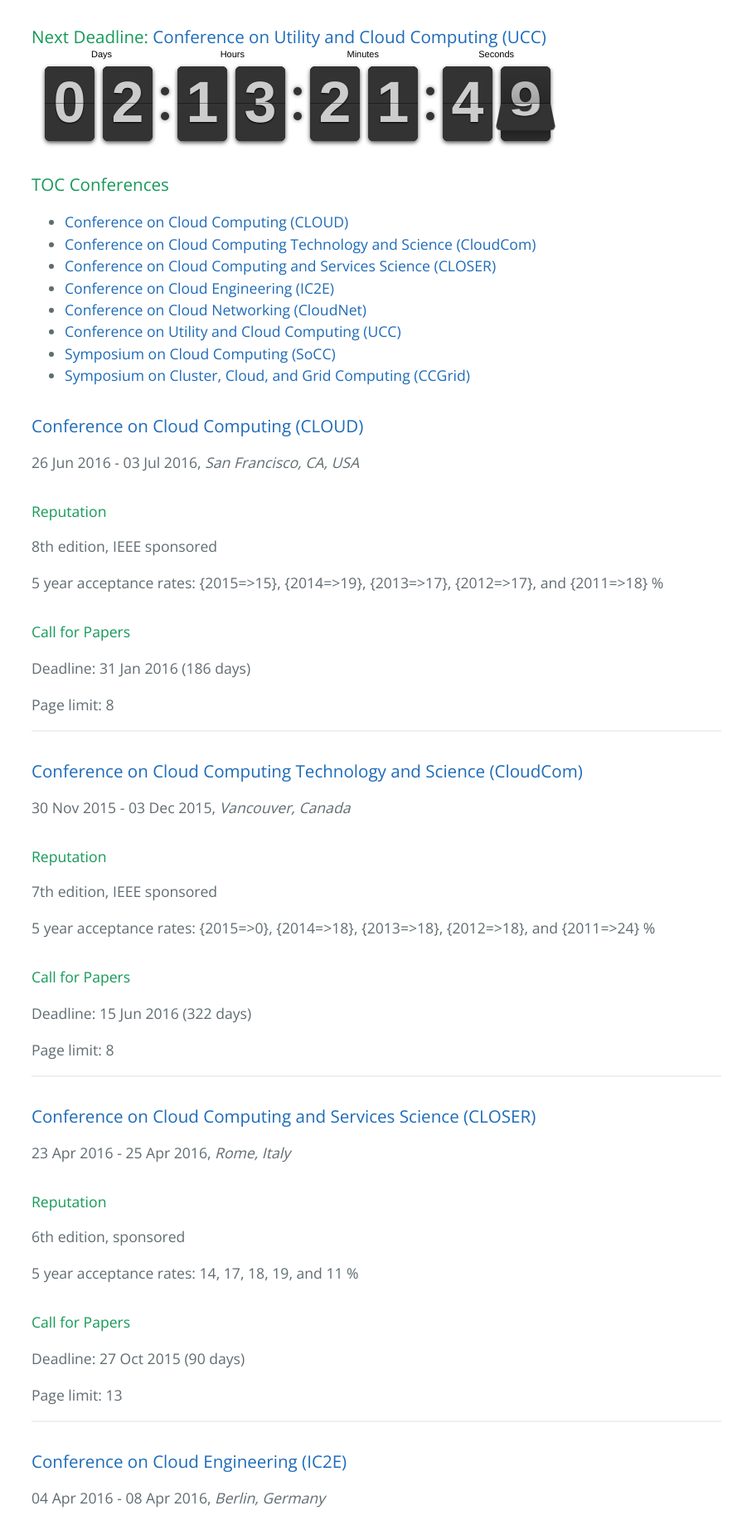
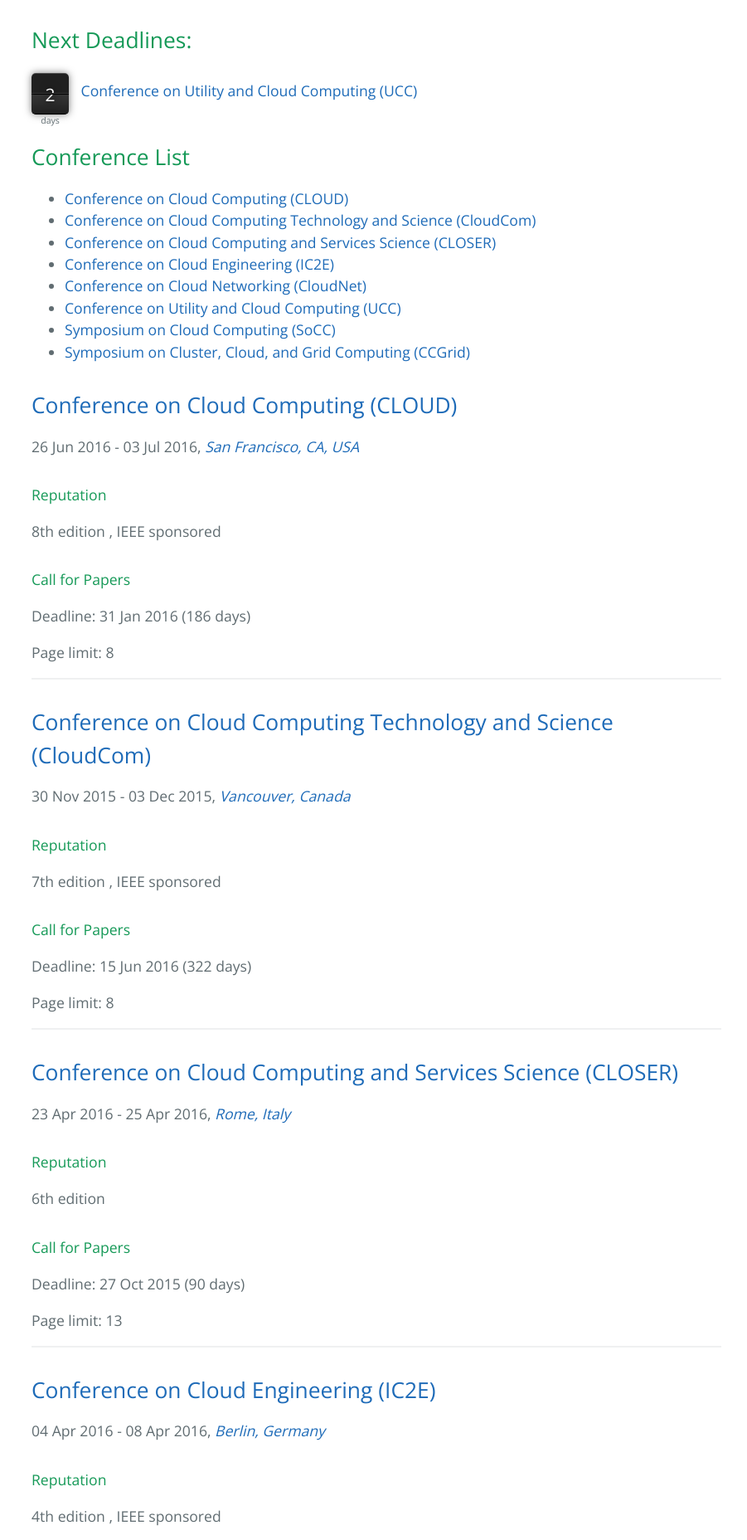
Before and after one commit to stefan-kolb/cloud-conferences, a Jekyll site: the page built from index.html, in a window 1280 px wide. Shown: the part 320-2176 px from the top of the page at 83% size, without its empty margins (186-1087 px from the left). Built offline with Jekyll 4.4.1, drawn with Linux system fonts in a browser that asks for light colours; nearby versions of some CDN libraries; some of the changed text lies outside the part shown.

Commit message:
Location links, cleanup

```diff
--- a/_layouts/default.html
+++ b/_layouts/default.html
@@ -8,8 +8,8 @@
     <link href='http://fonts.googleapis.com/css?family=Open+Sans:400,700' rel='stylesheet' type='text/css'>
     <link rel="stylesheet" type="text/css" href="css/stylesheet.css" media="screen">
     <link rel="stylesheet" type="text/css" href="css/github-light.css" media="screen">
+    <link rel="stylesheet" type="text/css" href="css/time.css" media="screen">
     <script src="//code.jquery.com/jquery-2.1.4.min.js"></script>
-    <link rel="stylesheet" href="css/flipclock.css">
   </head>
   <body>
     <section class="page-header">
@@ -27,7 +27,6 @@
       </footer>
     </section>
 
-    <script src="js/flipclock.min.js"></script>
     <script src="js/jquery.countdown.min.js"></script>
   </body>
 </html>
--- a/css/flipclock.css
+++ /dev/null
@@ -1,431 +0,0 @@
-/* Get the bourbon mixin from http://bourbon.io */
-/* Reset */
-.flip-clock-wrapper * {
-    -webkit-box-sizing: border-box;
-    -moz-box-sizing: border-box;
-    -ms-box-sizing: border-box;
-    -o-box-sizing: border-box;
-    box-sizing: border-box;
-    -webkit-backface-visibility: hidden;
-    -moz-backface-visibility: hidden;
-    -ms-backface-visibility: hidden;
-    -o-backface-visibility: hidden;
-    backface-visibility: hidden;
-}
-
-.flip-clock-wrapper a {
-  cursor: pointer;
-  text-decoration: none;
-  color: #ccc; }
-
-.flip-clock-wrapper a:hover {
-  color: #fff; }
-
-.flip-clock-wrapper ul {
-  list-style: none; }
-
-.flip-clock-wrapper.clearfix:before,
-.flip-clock-wrapper.clearfix:after {
-  content: " ";
-  display: table; }
-
-.flip-clock-wrapper.clearfix:after {
-  clear: both; }
-
-.flip-clock-wrapper.clearfix {
-  *zoom: 1; }
-
-/* Main */
-.flip-clock-wrapper {
-  font: normal 11px "Helvetica Neue", Helvetica, sans-serif;
-  -webkit-user-select: none; }
-
-.flip-clock-meridium {
-  background: none !important;
-  box-shadow: 0 0 0 !important;
-  font-size: 36px !important; }
-
-.flip-clock-meridium a { color: #313333; }
-
-.flip-clock-wrapper {
-  text-align: center;
-  position: relative;
-  width: 100%;
-  margin: 1em;
-}
-
-.flip-clock-wrapper:before,
-.flip-clock-wrapper:after {
-    content: " "; /* 1 */
-    display: table; /* 2 */
-}
-.flip-clock-wrapper:after {
-    clear: both;
-}
-
-/* Skeleton */
-.flip-clock-wrapper ul {
-  position: relative;
-  float: left;
-  margin: 5px;
-  width: 60px;
-  height: 90px;
-  font-size: 80px;
-  font-weight: bold;
-  line-height: 87px;
-  border-radius: 6px;
-  background: #000;
-}
-
-.flip-clock-wrapper ul li {
-  z-index: 1;
-  position: absolute;
-  left: 0;
-  top: 0;
-  width: 100%;
-  height: 100%;
-  line-height: 87px;
-  text-decoration: none !important;
-}
-
-.flip-clock-wrapper ul li:first-child {
-  z-index: 2; }
-
-.flip-clock-wrapper ul li a {
-  display: block;
-  height: 100%;
-  -webkit-perspective: 200px;
-  -moz-perspective: 200px;
-  perspective: 200px;
-  margin: 0 !important;
-  overflow: visible !important;
-  cursor: default !important; }
-
-.flip-clock-wrapper ul li a div {
-  z-index: 1;
-  position: absolute;
-  left: 0;
-  width: 100%;
-  height: 50%;
-  font-size: 80px;
-  overflow: hidden;
-  outline: 1px solid transparent; }
-
-.flip-clock-wrapper ul li a div .shadow {
-  position: absolute;
-  width: 100%;
-  height: 100%;
-  z-index: 2; }
-
-.flip-clock-wrapper ul li a div.up {
-  -webkit-transform-origin: 50% 100%;
-  -moz-transform-origin: 50% 100%;
-  -ms-transform-origin: 50% 100%;
-  -o-transform-origin: 50% 100%;
-  transform-origin: 50% 100%;
-  top: 0; }
-
-.flip-clock-wrapper ul li a div.up:after {
-  content: "";
-  position: absolute;
-  top: 44px;
-  left: 0;
-  z-index: 5;
-  width: 100%;
-  height: 3px;
-  background-color: #000;
-  background-color: rgba(0, 0, 0, 0.4); }
-
-.flip-clock-wrapper ul li a div.down {
-  -webkit-transform-origin: 50% 0;
-  -moz-transform-origin: 50% 0;
-  -ms-transform-origin: 50% 0;
-  -o-transform-origin: 50% 0;
-  transform-origin: 50% 0;
-  bottom: 0;
-  border-bottom-left-radius: 6px;
-  border-bottom-right-radius: 6px;
-}
-
-.flip-clock-wrapper ul li a div div.inn {
-  position: absolute;
-  left: 0;
-  z-index: 1;
-  width: 100%;
-  height: 200%;
-  color: #ccc;
-  text-shadow: 0 1px 2px #000;
-  text-align: center;
-  background-color: #333;
-  border-radius: 6px;
-  font-size: 70px; }
-
-.flip-clock-wrapper ul li a div.up div.inn {
-  top: 0; }
-
-.flip-clock-wrapper ul li a div.down div.inn {
-  bottom: 0; }
-
-/* PLAY */
-.flip-clock-wrapper ul.play li.flip-clock-before {
-  z-index: 3; }
-
-.flip-clock-wrapper .flip {   box-shadow: 0 2px 5px rgba(0, 0, 0, 0.7); }
-
-.flip-clock-wrapper ul.play li.flip-clock-active {
-  -webkit-animation: asd 0.5s 0.5s linear both;
-  -moz-animation: asd 0.5s 0.5s linear both;
-  animation: asd 0.5s 0.5s linear both;
-  z-index: 5; }
-
-.flip-clock-divider {
-  float: left;
-  display: inline-block;
-  position: relative;
-  width: 20px;
-  height: 100px; }
-
-.flip-clock-divider:first-child {
-  width: 0; }
-
-.flip-clock-dot {
-  display: block;
-  background: #323434;
-  width: 10px;
-  height: 10px;
-  position: absolute;
-  border-radius: 50%;
-  box-shadow: 0 0 5px rgba(0, 0, 0, 0.5);
-  left: 5px; }
-
-.flip-clock-divider .flip-clock-label {
-  position: absolute;
-  top: -1.5em;
-  right: -86px;
-  color: black;
-  text-shadow: none; }
-
-.flip-clock-divider.minutes .flip-clock-label {
-  right: -88px; }
-
-.flip-clock-divider.seconds .flip-clock-label {
-  right: -91px; }
-
-.flip-clock-dot.top {
-  top: 30px; }
-
-.flip-clock-dot.bottom {
-  bottom: 30px; }
-
-@-webkit-keyframes asd {
-  0% {
-    z-index: 2; }
-
-  20% {
-    z-index: 4; }
-
-  100% {
-    z-index: 4; } }
-
-@-moz-keyframes asd {
-  0% {
-    z-index: 2; }
-
-  20% {
-    z-index: 4; }
-
-  100% {
-    z-index: 4; } }
-
-@-o-keyframes asd {
-  0% {
-    z-index: 2; }
-
-  20% {
-    z-index: 4; }
-
-  100% {
-    z-index: 4; } }
-
-@keyframes asd {
-  0% {
-    z-index: 2; }
-
-  20% {
-    z-index: 4; }
-
-  100% {
-    z-index: 4; } }
-
-.flip-clock-wrapper ul.play li.flip-clock-active .down {
-  z-index: 2;
-  -webkit-animation: turn 0.5s 0.5s linear both;
-  -moz-animation: turn 0.5s 0.5s linear both;
-  animation: turn 0.5s 0.5s linear both; }
-
-@-webkit-keyframes turn {
-  0% {
-    -webkit-transform: rotateX(90deg); }
-
-  100% {
-    -webkit-transform: rotateX(0deg); } }
-
-@-moz-keyframes turn {
-  0% {
-    -moz-transform: rotateX(90deg); }
-
-  100% {
-    -moz-transform: rotateX(0deg); } }
-
-@-o-keyframes turn {
-  0% {
-    -o-transform: rotateX(90deg); }
-
-  100% {
-    -o-transform: rotateX(0deg); } }
-
-@keyframes turn {
-  0% {
-    transform: rotateX(90deg); }
-
-  100% {
-    transform: rotateX(0deg); } }
-
-.flip-clock-wrapper ul.play li.flip-clock-before .up {
-  z-index: 2;
-  -webkit-animation: turn2 0.5s linear both;
-  -moz-animation: turn2 0.5s linear both;
-  animation: turn2 0.5s linear both; }
-
-@-webkit-keyframes turn2 {
-  0% {
-    -webkit-transform: rotateX(0deg); }
-
-  100% {
-    -webkit-transform: rotateX(-90deg); } }
-
-@-moz-keyframes turn2 {
-  0% {
-    -moz-transform: rotateX(0deg); }
-
-  100% {
-    -moz-transform: rotateX(-90deg); } }
-
-@-o-keyframes turn2 {
-  0% {
-    -o-transform: rotateX(0deg); }
-
-  100% {
-    -o-transform: rotateX(-90deg); } }
-
-@keyframes turn2 {
-  0% {
-    transform: rotateX(0deg); }
-
-  100% {
-    transform: rotateX(-90deg); } }
-
-.flip-clock-wrapper ul li.flip-clock-active {
-  z-index: 3; }
-
-/* SHADOW */
-.flip-clock-wrapper ul.play li.flip-clock-before .up .shadow {
-  background: -moz-linear-gradient(top, rgba(0, 0, 0, 0.1) 0%, black 100%);
-  background: -webkit-gradient(linear, left top, left bottom, color-stop(0%, rgba(0, 0, 0, 0.1)), color-stop(100%, black));
-  background: linear, top, rgba(0, 0, 0, 0.1) 0%, black 100%;
-  background: -o-linear-gradient(top, rgba(0, 0, 0, 0.1) 0%, black 100%);
-  background: -ms-linear-gradient(top, rgba(0, 0, 0, 0.1) 0%, black 100%);
-  background: linear, to bottom, rgba(0, 0, 0, 0.1) 0%, black 100%;
-  -webkit-animation: show 0.5s linear both;
-  -moz-animation: show 0.5s linear both;
-  animation: show 0.5s linear both; }
-
-.flip-clock-wrapper ul.play li.flip-clock-active .up .shadow {
-  background: -moz-linear-gradient(top, rgba(0, 0, 0, 0.1) 0%, black 100%);
-  background: -webkit-gradient(linear, left top, left bottom, color-stop(0%, rgba(0, 0, 0, 0.1)), color-stop(100%, black));
-  background: linear, top, rgba(0, 0, 0, 0.1) 0%, black 100%;
-  background: -o-linear-gradient(top, rgba(0, 0, 0, 0.1) 0%, black 100%);
-  background: -ms-linear-gradient(top, rgba(0, 0, 0, 0.1) 0%, black 100%);
-  background: linear, to bottom, rgba(0, 0, 0, 0.1) 0%, black 100%;
-  -webkit-animation: hide 0.5s 0.3s linear both;
-  -moz-animation: hide 0.5s 0.3s linear both;
-  animation: hide 0.5s 0.3s linear both; }
-
-/*DOWN*/
-.flip-clock-wrapper ul.play li.flip-clock-before .down .shadow {
-  background: -moz-linear-gradient(top, black 0%, rgba(0, 0, 0, 0.1) 100%);
-  background: -webkit-gradient(linear, left top, left bottom, color-stop(0%, black), color-stop(100%, rgba(0, 0, 0, 0.1)));
-  background: linear, top, black 0%, rgba(0, 0, 0, 0.1) 100%;
-  background: -o-linear-gradient(top, black 0%, rgba(0, 0, 0, 0.1) 100%);
-  background: -ms-linear-gradient(top, black 0%, rgba(0, 0, 0, 0.1) 100%);
-  background: linear, to bottom, black 0%, rgba(0, 0, 0, 0.1) 100%;
-  -webkit-animation: show 0.5s linear both;
-  -moz-animation: show 0.5s linear both;
-  animation: show 0.5s linear both; }
-
-.flip-clock-wrapper ul.play li.flip-clock-active .down .shadow {
-  background: -moz-linear-gradient(top, black 0%, rgba(0, 0, 0, 0.1) 100%);
-  background: -webkit-gradient(linear, left top, left bottom, color-stop(0%, black), color-stop(100%, rgba(0, 0, 0, 0.1)));
-  background: linear, top, black 0%, rgba(0, 0, 0, 0.1) 100%;
-  background: -o-linear-gradient(top, black 0%, rgba(0, 0, 0, 0.1) 100%);
-  background: -ms-linear-gradient(top, black 0%, rgba(0, 0, 0, 0.1) 100%);
-  background: linear, to bottom, black 0%, rgba(0, 0, 0, 0.1) 100%;
-  -webkit-animation: hide 0.5s 0.3s linear both;
-  -moz-animation: hide 0.5s 0.3s linear both;
-  animation: hide 0.5s 0.2s linear both; }
-
-@-webkit-keyframes show {
-  0% {
-    opacity: 0; }
-
-  100% {
-    opacity: 1; } }
-
-@-moz-keyframes show {
-  0% {
-    opacity: 0; }
-
-  100% {
-    opacity: 1; } }
-
-@-o-keyframes show {
-  0% {
-    opacity: 0; }
-
-  100% {
-    opacity: 1; } }
-
-@keyframes show {
-  0% {
-    opacity: 0; }
-
-  100% {
-    opacity: 1; } }
-
-@-webkit-keyframes hide {
-  0% {
-    opacity: 1; }
-
-  100% {
-    opacity: 0; } }
-
-@-moz-keyframes hide {
-  0% {
-    opacity: 1; }
-
-  100% {
-    opacity: 0; } }
-
-@-o-keyframes hide {
-  0% {
-    opacity: 1; }
-
-  100% {
-    opacity: 0; } }
-
-@keyframes hide {
-  0% {
-    opacity: 1; }
-
-  100% {
-    opacity: 0; } }
--- /dev/null
+++ b/css/time.css
@@ -0,0 +1,59 @@
+.time {
+  border-radius: 5px;
+  box-shadow: 0 0 10px 0 rgba(0,0,0,0.5);
+  display: inline-block;
+  text-align: center;
+  position: relative;
+  height: 50px;
+  width: 45px;
+  margin-right: 10px;
+  perspective: 500px;
+}
+
+.count.top {
+    border-top: 1px solid rgba(255,255,255,0.2);
+    border-bottom: 1px solid rgba(255,255,255,0.1);
+    border-radius: 5px 5px 0 0;
+    height: 50%;
+    transform-origin: 50% 100%;
+}
+
+.count.bottom {
+    background-image: linear-gradient(rgba(255,255,255,0.1), transparent);
+    border-top: 1px solid #000;
+    border-bottom: 1px solid #000;
+    border-radius: 0 0 5px 5px;
+    line-height: 0;
+    height: 50%;
+    top: 50%;
+    transform-origin: 50% 0;
+}
+
+.count {
+    background: #202020;
+    color: #f8f8f8;
+    display: block;
+    font-size: 1.2em;
+    line-height: 2.4em;
+    overflow: hidden;
+    position: absolute;
+    text-align: center;
+    text-shadow: 0 0 10px rgba(0, 0, 0, 0.8);
+    top: 0;
+    width: 100%;
+    transform: translateZ(0);
+    transform-style: flat;
+}
+
+.label {
+  margin-top: 5px;
+  display: block;
+  position: relative;
+  top: 45px;
+  width: 100%;
+  font-size: 0.6em;
+}
+
+.conference {
+  vertical-align: -45%;
+}
--- a/index.html
+++ b/index.html
@@ -4,18 +4,25 @@
 ---
 {% assign conferences = site.data.conferences | sort: "name" %}
 
+<h2>Next Deadlines:</h2>
 {% assign deadlines = site.data.conferences | sort: "deadline" %}
 {% for next in deadlines %}
 {% assign d1 = next.deadline | date: "%Y/%m/%d" %}
 {% assign d2 = 'now' | date: "%Y/%m/%d" %}
-{% if d1  >= d2 %}
-<h3>Next Deadline: <a href="#{{ next.abbrv }}">{{ next.name }} ({{ next.abbrv }})</a></h2>
-<div id="clock" data-time="{{ next.deadline | date: "%Y/%m/%d" }}"></div>
+{% if d1 >= d2 %}
+<div>
+  <div class="time">
+    <span class="count curr top" data-countdown="{{ next.deadline | date: "%Y/%m/%d" }}"></span>
+    <span class="count curr bottom" data-countdown="{{ next.deadline | date: "%Y/%m/%d" }}"></span>
+    <span class="label">days</span>
+  </div>
+  <a class="conference" href="#{{ next.abbrv }}">{{ next.name }} ({{ next.abbrv }})</a>
+</div>
 {% break %}
 {% endif %}
 {% endfor %}
 
-<h3>TOC Conferences</h3>
+<h2>Conference List</h2>
 <ul>
 {% for conference in conferences %}
   <li><a href="#{{ conference.abbrv }}">{{ conference.name }} ({{ conference.abbrv }})</a></li>
@@ -23,30 +30,26 @@
 </ul>
 
 {% for conference in conferences %}
-<h3 id="{{ conference.abbrv }}"><a href="{{ conference.url }}" target="_blank">{{ conference.name }} ({{ conference.abbrv }})</a></h3>
-{% if conference.date_from %}
-{{ conference.date_from | date_to_string }} - {{ conference.date_to | date_to_string }}, <em>{{ conference.location }}</em>
-{% endif %}
+<h2 id="{{ conference.abbrv }}"><a href="{{ conference.url }}" target="_blank">{{ conference.name }} ({{ conference.abbrv }})</a></h2>
+{{ conference.date_from | date_to_string }} - {{ conference.date_to | date_to_string }}, <em><a href="http://maps.google.com/?q={{ conference.location }}" target="_blank">{{ conference.location }}</a></em>
 <h4>Reputation</h4>
-{% assign d = conference.edition %}
+<p>{% assign d = conference.edition %}
 {% case d %}
   {% when "1" or "21" or "31" %}{{ d }}st
   {% when "2" or "22" %}{{ d }}nd
   {% when "3" or "23" %}{{ d }}rd
   {% else %}{{ d }}th
-{% endcase %} edition,
-{{ conference.organization }} sponsored</p>
-5 year acceptance rates:
-{% if conference.acceptance %}
-{{ conference.acceptance | array_to_sentence_string }} %
-{% endif %}
+{% endcase %} edition
+{% if conference.organization %}
+, {{ conference.organization }} sponsored
+{% endif %}</p>
 <h4>Call for Papers</h4>
 <p>Deadline:
   {% if conference.deadline %}
-  {{ conference.deadline | date_to_string }} (<span data-countdown="{{ conference.deadline | date: "%Y/%m/%d" }}"></span>)
+  {{ conference.deadline | date_to_string }} (<span data-countdown="{{ conference.deadline | date: "%Y/%m/%d" }}"></span> days)
   {% endif %}
 </p>
-<p>Page limit: {{ conference.limit }}</p>
+<p>Page limit: {{ conference.page_limit }}</p>
 <hr>
 {% endfor %}
 
```
Also changed, not shown: other parts of index.html (+1 -9 lines), _data/conferences.yml (+7 -8 lines), README.md, js/flipclock.min.js (deleted).
